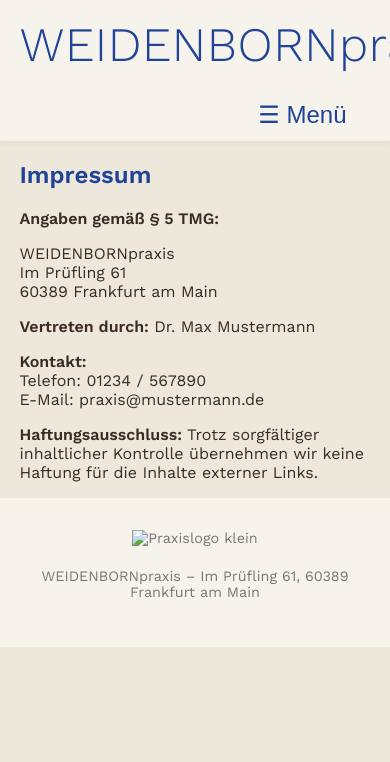
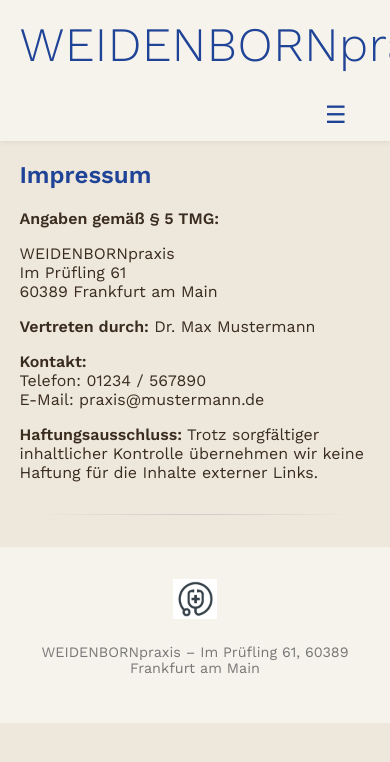
Before and after one commit to kstna23/weidenbornpraxis, a plain HTML site: page impressum.html in a window 390 px wide. Shown: the top 762 px of the page. Drawn offline with nearby package versions, Linux system fonts and the light colour scheme.

Commit message:
change styles subpages

```diff
--- a/impressum.html
+++ b/impressum.html
@@ -9,18 +9,20 @@
   <link href="https://fonts.googleapis.com/css2?family=Work+Sans:wght@300;400;600&display=swap" rel="stylesheet" />
 </head>
 <body>
+
 <header class="site-header">
-  <div class="container">
+  <div class="container header-flex">
     <h1 class="logo">WEIDENBORNpraxis</h1>
+    <button class="menu-toggle" onclick="document.body.classList.toggle('menu-open')">☰</button>
     <nav class="main-nav">
       <a href="index.html">Home</a>
       <a href="kontakt.html">Kontakt</a>
       <a href="ueber-uns.html">Über uns</a>
       <a href="impressum.html">Impressum</a>
     </nav>
-    <button class="menu-toggle" onclick="document.body.classList.toggle('menu-open')">☰ Menü</button>
   </div>
 </header>
+
 
 <main class="main">
   <div class="container">
@@ -33,11 +35,16 @@
   </div>
 </main>
 
+
+<div class="hero-divider"></div>
+<div style="margin-bottom: 2rem;"></div>
+
 <footer class="site-footer">
   <div class="container">
-    <img src="images/praxislogo-footer.png" alt="Praxislogo klein" class="footer-logo" />
+    <img alt="Praxislogo klein" class="footer-logo" src="images/footer.jpg"/>
     <p>WEIDENBORNpraxis – Im Prüfling 61, 60389 Frankfurt am Main</p>
   </div>
 </footer>
+
 </body>
 </html>
```
Also changed, not shown: allgemeinmedizin.html (+7 -0 lines), chronic-care.html (+7 -0 lines), hausbesuche.html (+7 -0 lines), impfungen.html (+7 -0 lines), kontakt.html (+7 -0 lines), ueber-uns.html (+7 -0 lines).
